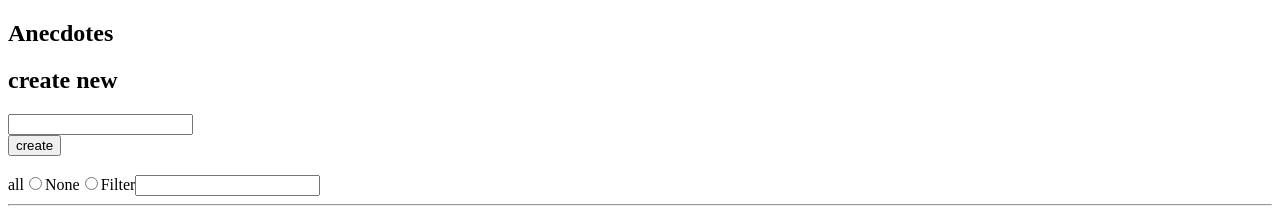
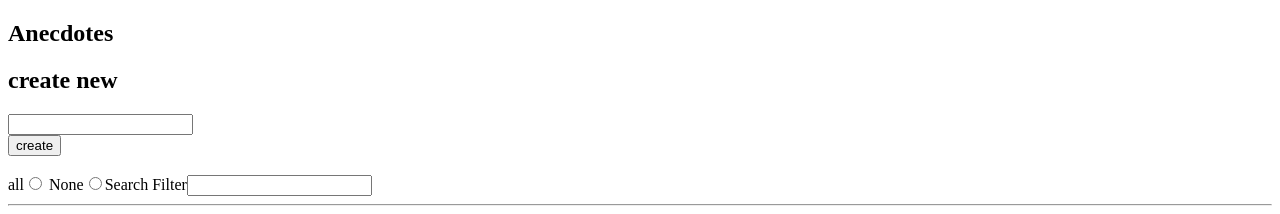
Before and after one commit to ondairos/redux-anecdotes-main, a React (Create React App) app: page / in a window 1280 px wide. Shown: the top 214 px of the page. Built offline with nearby package versions, Linux system fonts and the light colour scheme.

Commit message:
added spans

```diff
--- a/src/components/Filter.js
+++ b/src/components/Filter.js
@@ -16,18 +16,19 @@ const Filter = (props) => {
                 type="radio"
                 name="filter"
                 onChange={() => dispatch(filterChange('ALL'))}
-            />
+            /> <span></span>
             None
             <input
                 type="radio"
                 name="filter"
                 onChange={() => dispatch(filterChange('NONE'))}
             />
+            <span>Search </span>
             Filter
             <input
                 name="filter"
                 onChange={handleChange}
-            />
+            /> <span></span>
         </div>
     )
 }
```
